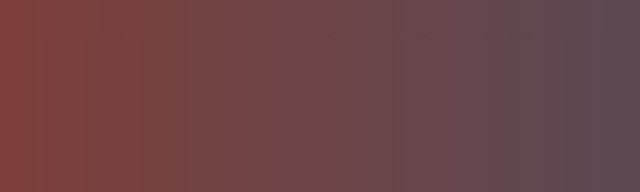
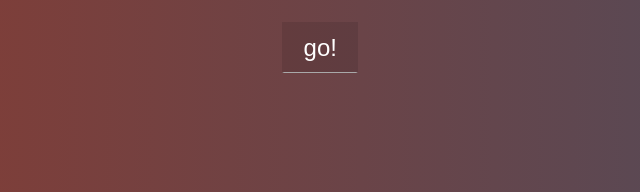
Before and after one commit to BiermanM/Domain-Name-Checker--MinneHack17, a plain HTML site: page index.html in a window 1280 px wide. Shown: the part 472-664 px from the top of the page, 320-960 px from the left. Drawn offline with Linux system fonts and the light colour scheme; files whose address does not match are found by name.

Commit message:
added temp button

```diff
--- a/index.html
+++ b/index.html
@@ -31,6 +31,7 @@
    <div class="row" style="position: relative; text-align:center">
      <p class="col-sm-12" style="position: fixed; bottom: 0; width:100%;">Made with ❤ by <a href="https://github.com/BiermanM"> Matt</a>  and <a href="https://github.com/mdunn09045"> Maria</a></p>
 
+     <input type="button" onclick="main('hello.io')" value="go!"/>
 
    </div>
    </footer>
```
